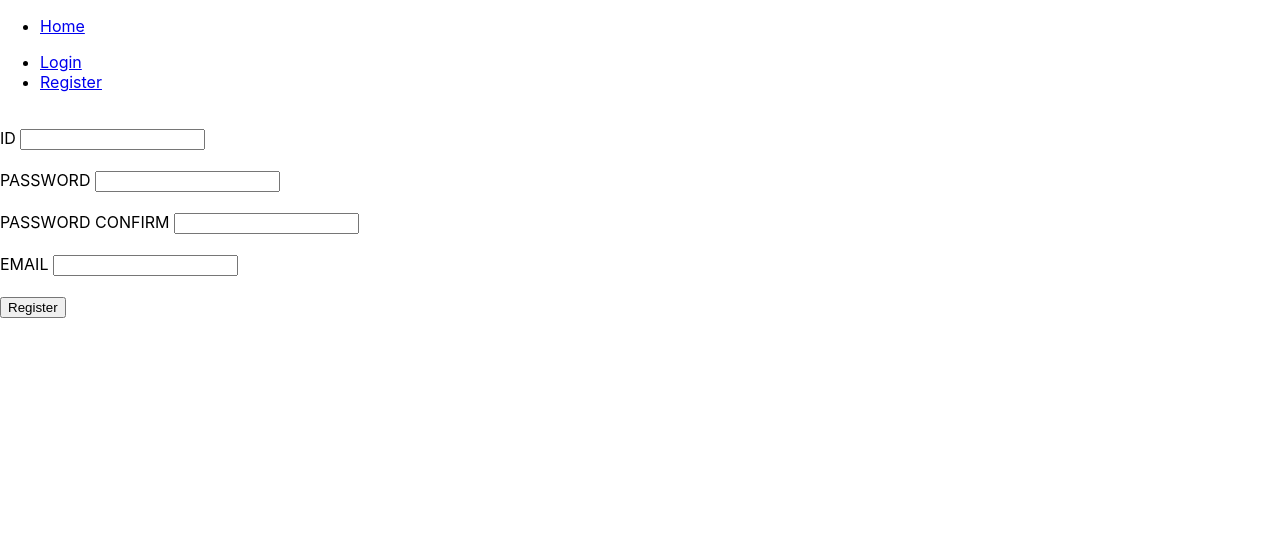
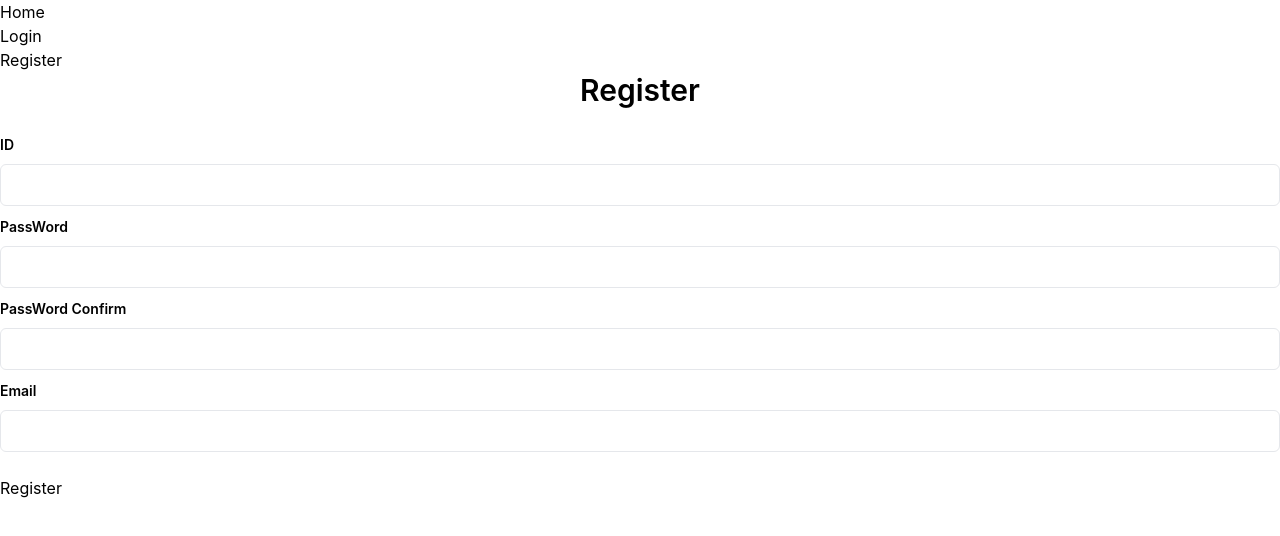
Before and after one commit to qkr7391/Sammy-Teo_Project, a React (Create React App) app in the folder new_version/frontend/: page /register in a window 1280 px wide. Shown: the top 536 px of the page. Built offline with nearby package versions, Linux system fonts and the light colour scheme.

Commit message:
frontend css update

```diff
--- a/new_version/frontend/package.json
+++ b/new_version/frontend/package.json
@@ -37,5 +37,8 @@
       "last 1 firefox version",
       "last 1 safari version"
     ]
+  },
+  "devDependencies": {
+    "tailwindcss": "^3.3.3"
   }
 }
--- a/new_version/frontend/src/App.css
+++ /dev/null
@@ -1,39 +0,0 @@
-.App {
-  text-align: center;
-}
-
-.App-logo {
-  height: 40vmin;
-  pointer-events: none;
-}
-
-@media (prefers-reduced-motion: no-preference) {
-  .App-logo {
-    animation: App-logo-spin infinite 20s linear;
-  }
-}
-
-.App-header {
-  background-color: #282c34;
-  min-height: 100vh;
-  display: flex;
-  flex-direction: column;
-  align-items: center;
-  justify-content: center;
-  font-size: calc(10px + 2vmin);
-  color: white;
-}
-
-.App-link {
-  color: #61dafb;
-}
-
-@keyframes App-logo-spin {
-  from {
-    transform: rotate(0deg);
-  }
-
-  to {
-    transform: rotate(360deg);
-  }
-}
--- a/new_version/frontend/src/index.css
+++ b/new_version/frontend/src/index.css
@@ -1,3 +1,7 @@
+@tailwind base;
+@tailwind components;
+@tailwind utilities;
+
 body {
   margin: 0;
   font-family: -apple-system, BlinkMacSystemFont, 'Segoe UI', 'Roboto', 'Oxygen',
--- a/new_version/frontend/src/views/Register.js
+++ b/new_version/frontend/src/views/Register.js
@@ -14,11 +14,17 @@ const Register = () => {
 	const onChange = (event) => {
 		const value = event.target.value;
 		const id = event.target.id;
-
 		setInputs({
 			...inputs,
 			[id]: value,
 		});
+	};
+
+	const checkPW = (pw, pwCheck) => {
+		if (pw === pwCheck) {
+			return true;
+		}
+		return false;
 	};
 
 	const fetchData = async (event) => {
@@ -36,32 +42,79 @@ const Register = () => {
 
 	return (
 		<>
-            <br></br>
-            <form onSubmit={fetchData}>
-                <label>ID </label>
-                <input type="text" id="id" value={id} onChange={onChange} />
-                <br></br>
-                <br></br>
+			<section>
+				<div>
+					<h1 className="text-3xl font-semibold text-center"> Register </h1>
+				</div>
 
-                <label>PASSWORD </label>
-                <input type="password" id="pw" value={pw} onChange={onChange} />
-                <br></br>
-                <br></br>
+				<form className="mt-6">
+					<div className="mb-2">
+						<label htmlFor="id" className="text-sm font-semibold text-grey-800">
+							{" "}
+							ID{" "}
+						</label>
+						<input
+							type="text"
+							id="id"
+							className="w-full px-4 py-2 mt-2 bg-white border rounded-md"
+							value={id}
+							onChange={onChange}
+						/>
+					</div>
 
-                <label>PASSWORD CONFIRM </label>
-                <input type="password" id="pwCheck" value={pwCheck} onChange={onChange} />
-                <br></br>
-                <br></br>
+					<div className="mb-2">
+						<label htmlFor="pw" className="text-sm font-semibold text-grey-800">
+							{" "}
+							PassWord{" "}
+						</label>
+						<input
+							type="password"
+							id="pw"
+							className="w-full px-4 py-2 mt-2 bg-white border rounded-md"
+							value={pw}
+							onChange={onChange}
+						/>
+					</div>
 
-                <label>EMAIL </label>
-                <input type="email" id="email" value={email} onChange={onChange} />
-                <br></br>
-                <br></br>
+					<div className="mb-2">
+						<label
+							htmlFor="pwCheck"
+							className="text-sm font-semibold text-grey-800"
+						>
+							{" "}
+							PassWord Confirm
+						</label>
+						<input
+							type="password"
+							id="pwCheck"
+							className="w-full px-4 py-2 mt-2 bg-white border rounded-md"
+							value={pwCheck}
+							onChange={onChange}
+						/>
+					</div>
+
+					<div className="mb-2">
+						<label
+							htmlFor="email"
+							className="text-sm font-semibold text-grey-800"
+						>
+							Email{" "}
+						</label>
+						<input
+							type="email"
+							id="email"
+							className="w-full px-4 py-2 mt-2 bg-white border rounded-md"
+							value={email}
+							onChange={onChange}
+						/>
+					</div>
 				</form>
+				<div className="mt-6">
 					<button className="btn-primary" onClick={fetchData}>
-                {" "}
 						Register
 					</button>
+				</div>
+			</section>
 		</>
 	);
 };
--- /dev/null
+++ b/new_version/frontend/tailwind.config.js
@@ -0,0 +1,8 @@
+/** @type {import('tailwindcss').Config} */
+module.exports = {
+	content: ["./src/**/*.{js,jsx,ts,tsx}"],
+	theme: {
+		extend: {},
+	},
+	plugins: [],
+};
```
Also changed, not shown: new_version/frontend/src/setupTests.js (deleted, +0 -5 lines), 2 other files (tests, documents, lock files or other folders). Lines whose indentation alone changed are shown as unchanged.
